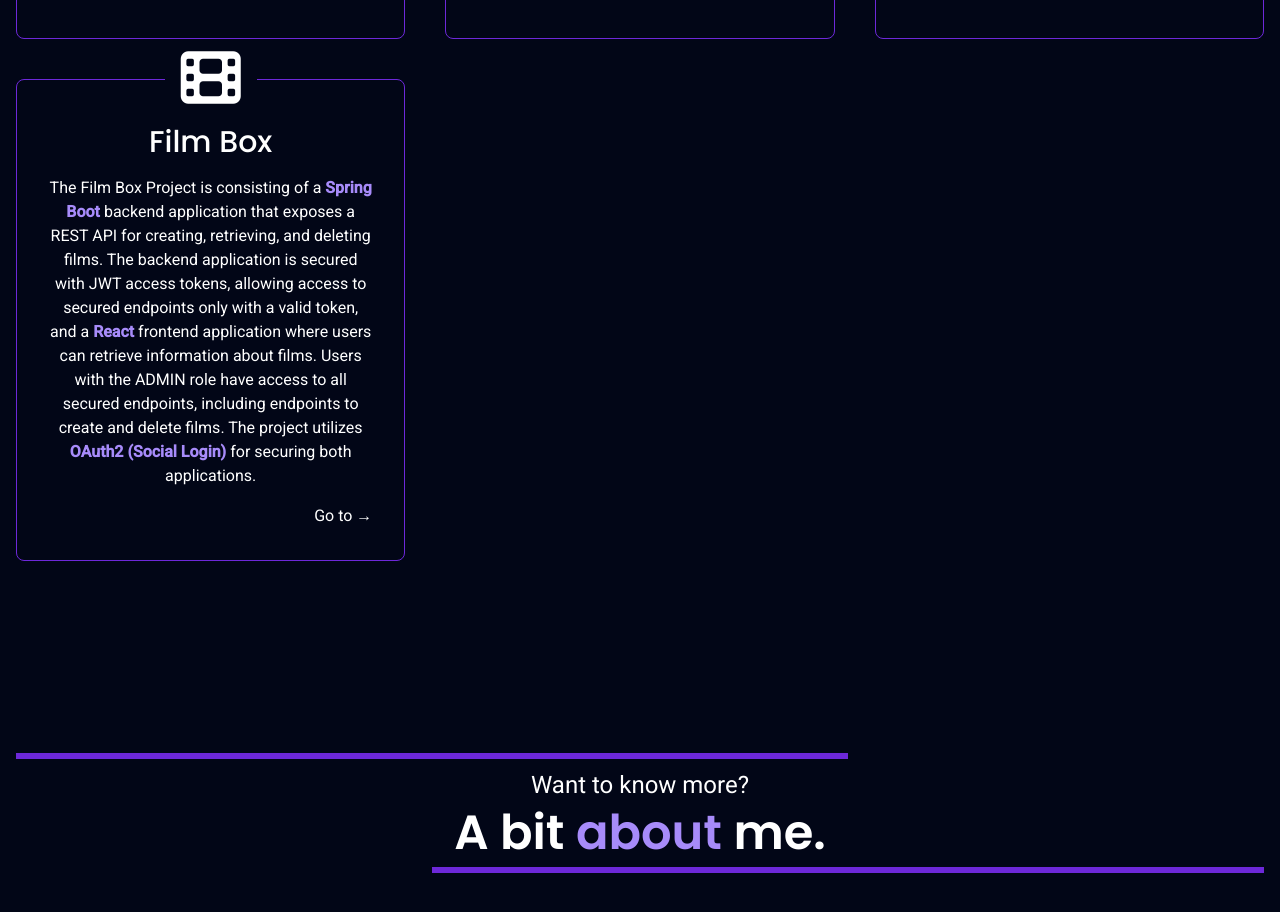
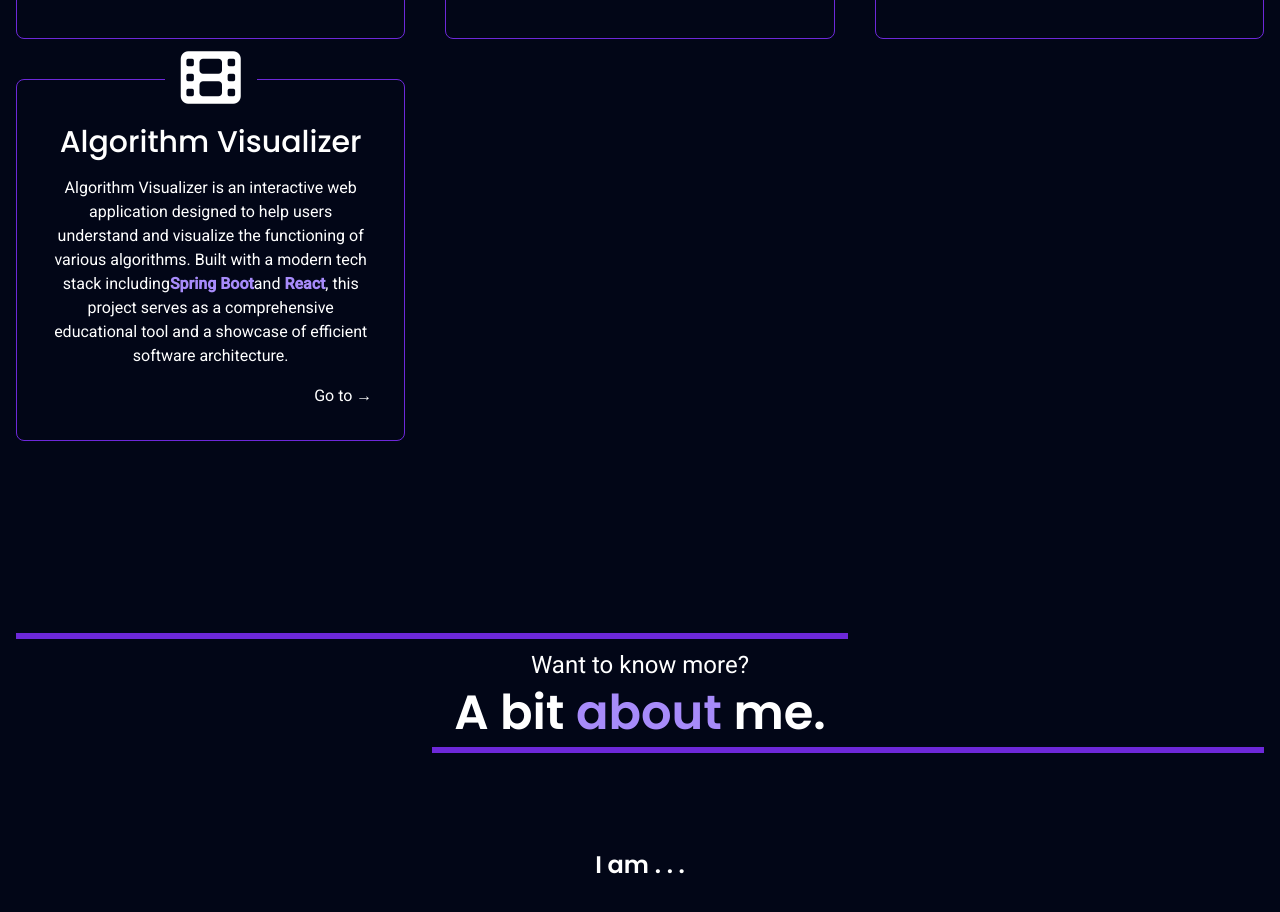
Before and after one commit to NikKnez/my-amazingly-awesome-portfolio, a SvelteKit app: page / in a window 1280 px wide. Shown: the part 1460-2372 px from the top of the page. Built offline with nearby package versions, Linux system fonts and the light colour scheme.

Commit message:
modified:   src/components/Main.svelte

```diff
--- a/src/components/Main.svelte
+++ b/src/components/Main.svelte
@@ -24,11 +24,11 @@
             link: "https://intervjupio.netlify.app/"
         },
         {
-            name: "Film Box",
+            name: "Algorithm Visualizer",
             icon: "fa-solid fa-film",
             description:
-                "The Film Box aims to implement an application for managing movies, consisting of a Spring Boot backend application and a React frontend application. The project utilizes OAuth2 (Social Login) for securing both applications.",
-            link: "https://github.com/NikKnez/Film_Box_Project"
+                "Algorithm Visualizer is an interactive web application designed to help users understand and visualize the functioning of various algorithms.",
+            link: "https://algvisual.netlify.app/"
         },
     ];
 
@@ -132,12 +132,11 @@
             </Step>
             <Step step={steps[3]}>
                 <p>
-                    The Film Box Project is consisting of a <strong class="text-violet-400"
-                        >Spring Boot</strong
-                    > backend application that exposes a REST API for creating, retrieving, and deleting films. The backend application is secured with JWT access tokens,
-                    allowing access to secured endpoints only with a valid token, and a
-                    <strong class="text-violet-400" >React</strong> frontend application where users can retrieve information about films. Users with the ADMIN role have access to all secured endpoints, including endpoints to create and delete films.
-                    The project utilizes <strong class="text-violet-400" >OAuth2 (Social Login)</strong> for securing both applications.
+                    Algorithm Visualizer is an interactive web application designed to help users understand and
+                    visualize the functioning of various algorithms.
+                    Built with a modern tech stack including<strong class="text-violet-400">Spring Boot</strong>and
+                    <strong class="text-violet-400" >React</strong>, this project serves as a
+                    comprehensive educational tool and a showcase of efficient software architecture.
                 </p>
             </Step>
         </div>
```
